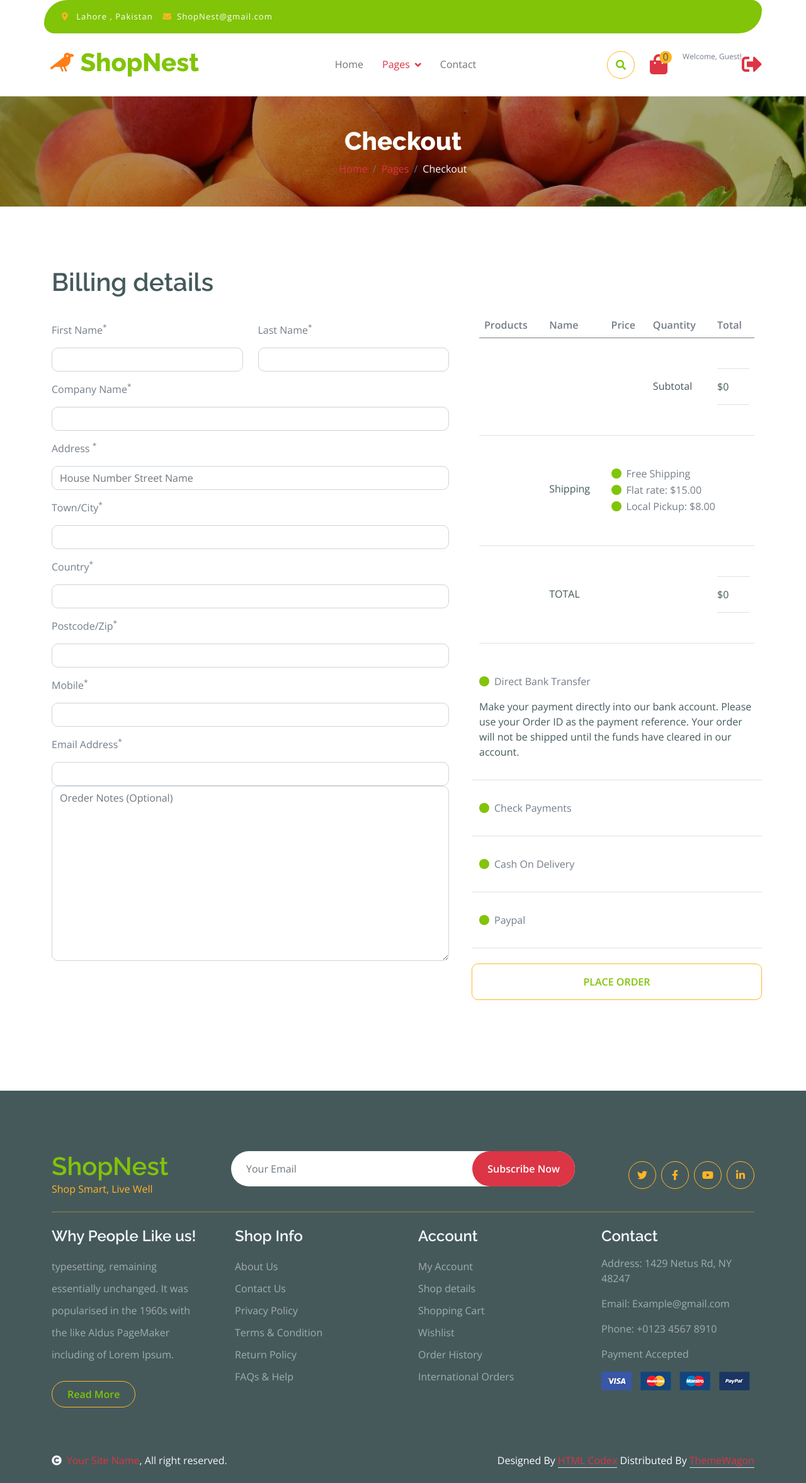
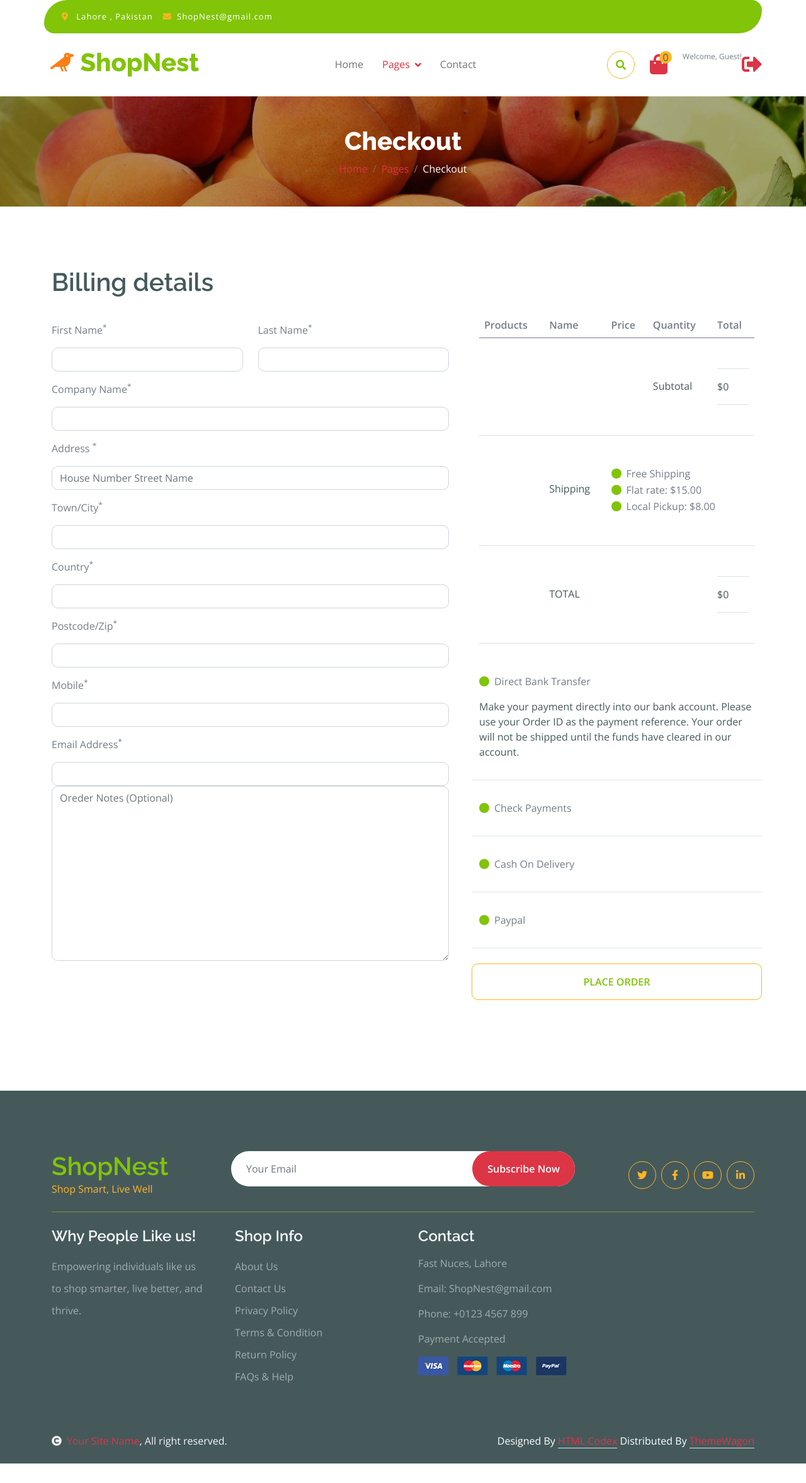
Before and after one commit to hassnbt/shopNest1, a Django app: page /chackout/ in a window 1280 px wide. Shown: the whole page at 63% size. After the commit the page ends 2324 px from the top, so only its background shows below. Run offline with Django 5.2, Linux system fonts and the light colour scheme; data comes from the database, SQL or seed files in the repository; both versions use the stored data as it was after the commit; some libraries are stand-ins or nearby versions.

Commit message:
Footer Fixed

```diff
--- a/django/ecom/templates/footer.html
+++ b/django/ecom/templates/footer.html
@@ -29,23 +29,22 @@
             <div class="col-lg-3 col-md-6">
                 <div class="footer-item">
                     <h4 class="text-light mb-3">Why People Like us!</h4>
-                    <p class="mb-4">typesetting, remaining essentially unchanged. It was
-                        popularised in the 1960s with the like Aldus PageMaker including of Lorem Ipsum.</p>
-                    <a href="" class="btn border-secondary py-2 px-4 rounded-pill text-primary">Read More</a>
+                    <p class="mb-4">Empowering individuals like us to shop smarter, live better, and thrive.</p>
+                    <!-- <a href="" class="btn border-secondary py-2 px-4 rounded-pill text-primary">Read More</a> -->
                 </div>
             </div>
             <div class="col-lg-3 col-md-6">
                 <div class="d-flex flex-column text-start footer-item">
                     <h4 class="text-light mb-3">Shop Info</h4>
-                    <a class="btn-link" href="">About Us</a>
-                    <a class="btn-link" href="">Contact Us</a>
-                    <a class="btn-link" href="">Privacy Policy</a>
-                    <a class="btn-link" href="">Terms & Condition</a>
-                    <a class="btn-link" href="">Return Policy</a>
-                    <a class="btn-link" href="">FAQs & Help</a>
+                    <a class="btn-link" href="{% url 'contact' %}">About Us</a>
+                    <a class="btn-link" href="{% url 'contact' %}">Contact Us</a>
+                    <a class="btn-link" href="{% url 'contact' %}">Privacy Policy</a>
+                    <a class="btn-link" href="{% url 'contact' %}">Terms & Condition</a>
+                    <a class="btn-link" href="{% url 'contact' %}">Return Policy</a>
+                    <a class="btn-link" href="{% url 'contact' %}">FAQs & Help</a>
                 </div>
             </div>
-            <div class="col-lg-3 col-md-6">
+            <!-- <div class="col-lg-3 col-md-6">
                 <div class="d-flex flex-column text-start footer-item">
                     <h4 class="text-light mb-3">Account</h4>
                     <a class="btn-link" href="">My Account</a>
@@ -55,13 +54,13 @@
                     <a class="btn-link" href="">Order History</a>
                     <a class="btn-link" href="">International Orders</a>
                 </div>
-            </div>
+            </div> -->
             <div class="col-lg-3 col-md-6">
                 <div class="footer-item">
                     <h4 class="text-light mb-3">Contact</h4>
-                    <p>Address: 1429 Netus Rd, NY 48247</p>
-                    <p>Email: Example@gmail.com</p>
-                    <p>Phone: +0123 4567 8910</p>
+                    <p>Fast Nuces, Lahore</p>
+                    <p>Email: ShopNest@gmail.com</p>
+                    <p>Phone: +0123 4567 899</p>
                     <p>Payment Accepted</p>
                     <img src="img/payment.png" class="img-fluid" alt="">
                 </div>
```
Also changed, not shown: django/ecom/db.sqlite3.
